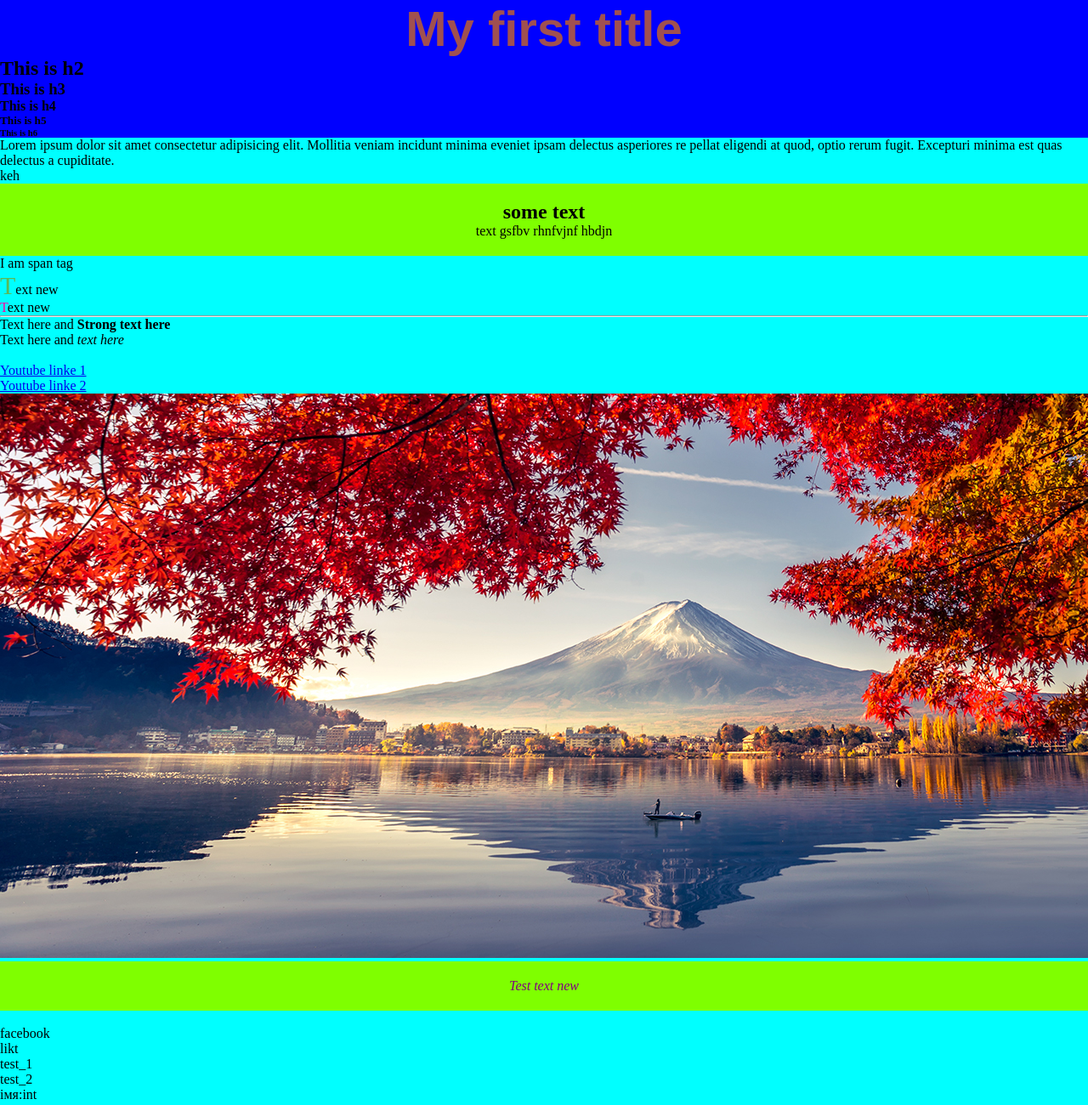
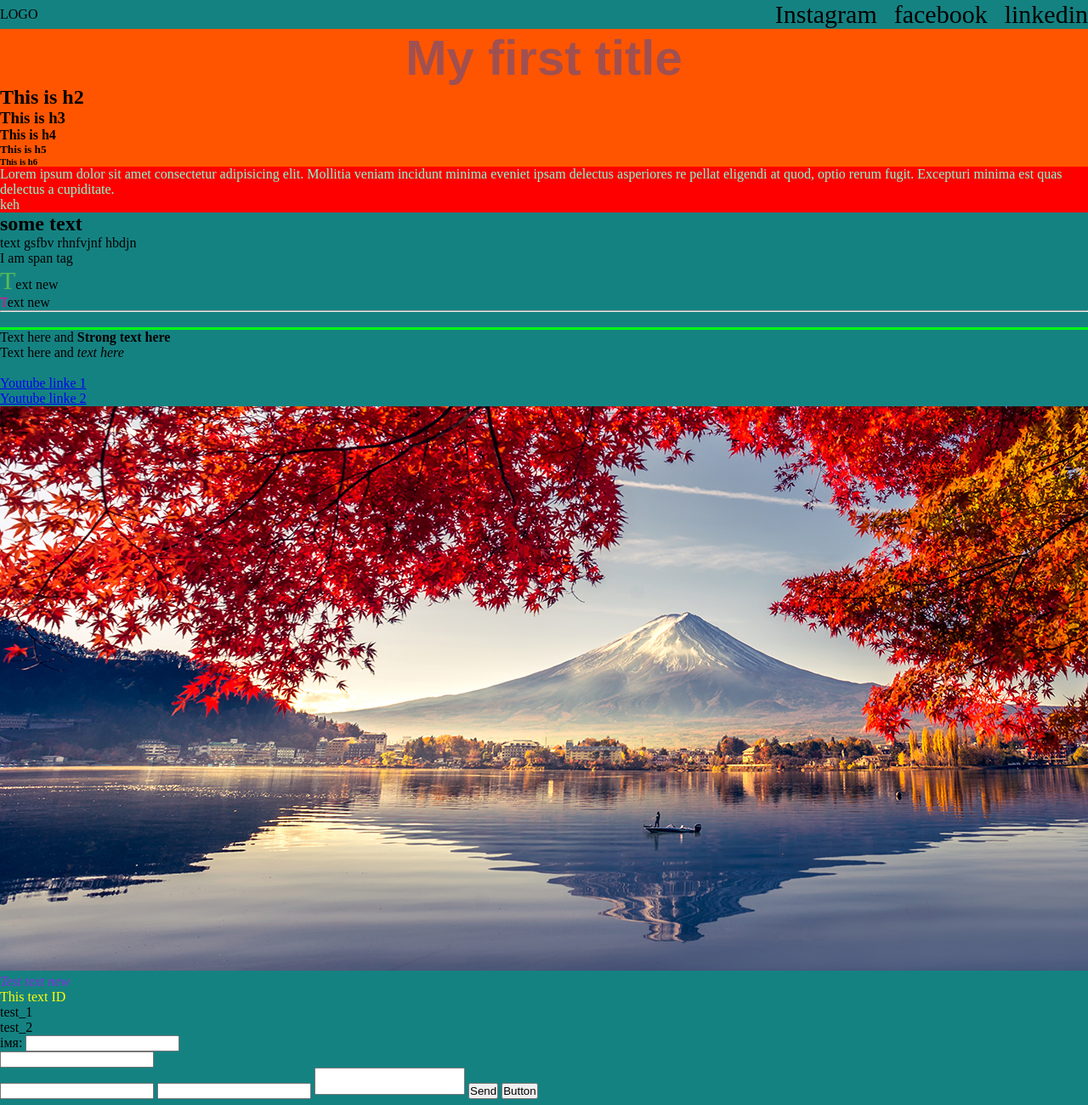
Before and after one commit to NatalliVok/repo, a plain HTML site: page index.html in a window 1280 px wide. Shown: the top 1300 px of the page at 85% size. Drawn offline with Linux system fonts and the light colour scheme.

Commit message:
added 14/05/25

```diff
--- a/index.html
+++ b/index.html
@@ -6,12 +6,24 @@
     <link rel="stylesheet" href="styles.css">
     <title>My first page</title>
 </head>
-<body>
-  <header></header>
+<body>  <!--Це весь документ -->
+  <header>
+    <div class="logo">LOGO</div> <!--Логотип -->
 
+    <ul class="menu">
+  <li>
+    <a href="#"instagram>Instagram </a>
+  </li> <!--елементи з абзацу -->
+  <li>
+    <a href="#">facebook</a>
+  </li>
+  <li>
+    <a href="#">linkedin</a>
+  </li>
+</ul> <!--Маркований список -->
+  </header>
   <main>
-
-   <section class="h_section">
+   <section class="h_section"> <!--Розбиваємо весь контент по класам -->
   <h1>My first title</h1>
  <!--Це головний тайтл Н1 використовується тільки 1 раз на сторінці-->
    <h2>This is h2 </h2> <!--Це тайтл Н2 використовується для абзаців-->
@@ -21,48 +33,57 @@
    <h6>This is h6</h6> <!--Це тайтл Н6 -->
 </section>
 
+<section class="p_section">
    <p>Lorem ipsum dolor sit amet consectetur adipisicing elit. Mollitia veniam incidunt minima eveniet ipsam delectus asperiores re
     pellat eligendi at quod, optio rerum fugit. Excepturi minima est quas delectus a cupiditate.</p> <!--Це текст -->
     <p>keh</p> <!--Це текст параграфу -->
+</section>
 
-    <div>
-  <h2>some text</h2>
+    <div class="first">
+  <h2 class="title_first">some text</h2>
   <p>text gsfbv rhnfvjnf hbdjn</p>
     </div> <!-- пакування інформації, інформація в окремому блоці, фіксований контейнер зі своїм стилем, займає всю ширину екран, але задавати параметри-->
 
     <span>I am span tag</span> <!--це рядковий тег, займає стільки місця = скільки тексту написано -->
 
-   <p><span class="green-color">T</span>ext new</p>
+   <p><span class="green-color">T</span>ext new</p>  <!-- виділити частково текс іншин кольором-->
 
     <p><span class="blu-color">T</span>ext new</p>
-        <hr>
 
-        </div class="line"> </div>
-       <p>Text here and <strong> Strong text here</strong></p>
+<hr>
+<br>
+        <div class="line"> </div> <!-- hr - сепаратор розділення лінія, заміна hr-->
 
-        <p>Text here and <em>  text here</em></p>
+       <p>Text here and <strong> Strong text here</strong></p> <!-- strong - шрифт жирним-->
+
+        <p>Text here and <em>  text here</em></p> <!-- em - шрифт курсів-->
         <br> <!--переносить текст -->
-        <a href="https://www.youtube.com/watch?v=FprNI1AVE1A"> Youtube linke 1 </a> <!-- вставити посилання на сайт -->
+        <a href="https://www.youtube.com/watch?v=FprNI1AVE1A"> Youtube linke 1 </a> <!-- вставити посилання на сайт, не забувати про назву-->
         <br>
-<a href="https://www.youtube.com/watch?v=FprNI1AVE1A"/ target="_blank">  Youtube linke 2 </a> <!-- вставити посилання на сайт з відк у новому вікні -->
+<a href="https://www.youtube.com/watch?v=FprNI1AVE1A"/ target="_blank">  Youtube linke 2 </a> <!-- "a+target" вставити посилання на сайт з відк у новому вікні -->
 
-<img src="nature.jpg" alt="тут має бути картинка природи" <!--вставити картинку, опис що має бути-->
+<img src="nature.jpg" alt="тут має бути картинка природи"  <!--картинки-->
 
 
-<p><div class="test_1"> <em>Test text new</em></div></p>
-<ul>
-  <li><a href="#"instagram></a></li> <!--елементи з абзацу -->
-  <li>facebook</li>
-  <li>likt</li>
-</ul>
+<div class="test_1"> <em>Test text new</em></div>
+
+<div id="test_id">This text ID </div> <!-- у styles звертатись через #, id > div > class -->
+
+
 
 <ol>
   <li> test_1</li>
   <li> test_2</li>
-</ol>
+</ol> <!--Нумерований список -->
 
-<form action="">
-  <label>імя:int</label>
+<form action=""> <!--формування формули -->
+  <div><label for="">імя: <input type="text"></label></div>
+  <div><input type="text"></div> <!--поле для введення інформації div використовувати не обовязково -->
+  <input type="email">
+  <input type="password">
+  <textarea name="" id=""></textarea> <!--поле для введення великої кіл-ті інформації-->
+  <input type="submit" value="Send"> <!--value підписання кнопки-->
+  <button>Button</button>
 </form>
 </main>
 
--- a/styles.css
+++ b/styles.css
@@ -1,24 +1,26 @@
-*{
-    margin: 0;
+
+  *{  margin: 0;
     padding: 0;
     box-sizing: border-box;
-}
+  }
 
 body{
-    background-color: aqua;
-}
+    background-color: rgb(21, 130, 130);
+    height: 10000px;
+   }
 h1{
     color: #a05050;
     text-align: center;
    font-family: Arial, Helvetica, sans-serif;
    font-size: 58px;
 }
-div{
-    /*width: 300px;*/
+/*div{
+    width: 300px;
     background-color: chartreuse;
     padding: 20px;
     text-align: center;
-}
+}*/
+
 /*span {
     background-color: rgb(127, 89, 98);
     padding: 20px;
@@ -36,10 +38,49 @@ div{
 
 }
 
+.line {
+height: 3px;
+background-color: rgb(0, 255, 21);
+}
+
 .test_1 {
-    color: purple
+    color: blueviolet;
+}
 
+#test_id{
+    color: yellow;
 }
+
 .h_section {
-    background-color: blue;
+    background-color: rgb(255, 85, 0);
 }
+
+.menu {
+    display: flex;
+    gap: 20px;
+}
+
+.menu li{
+    list-style: none;
+}
+
+.menu  li a {
+    text-decoration: none;
+    font-size: 30px;
+    color: black;
+}
+
+textarea {
+    resize: none;
+}
+
+  header {
+    display: flex;
+    justify-content: space-between;
+    align-items: center;
+  }
+
+  .p_section{
+    color: aquamarine;
+    background-color: red;
+  }
```
